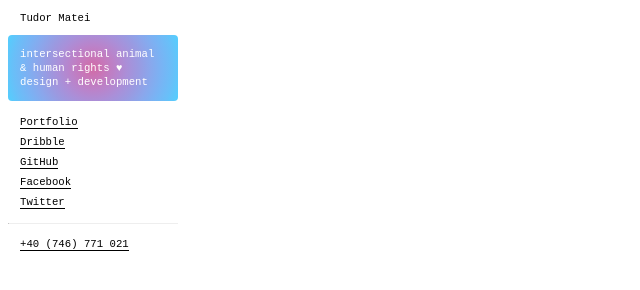
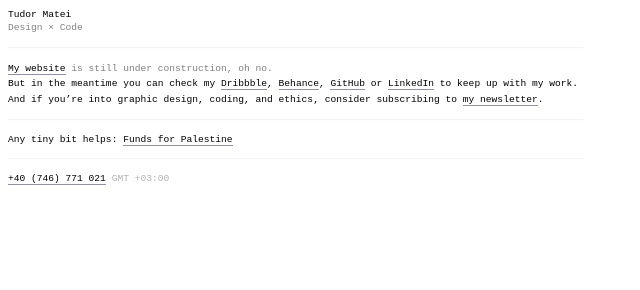
Before and after one commit to mateitudor/mt-email_signature, a plain HTML site: page index.html in a window 1280 px wide. Shown: the whole page, without its empty margins (0-640 px from the left). Drawn offline with Linux system fonts and the light colour scheme.

Commit message:
Complete redesign

```diff
--- a/index.html
+++ b/index.html
@@ -1,40 +1,22 @@
-<!DOCTYPE html>
-<html lang="ro" bgcolor="#ffffff" style="background-color: #ffffff;">
-  <meta http-equiv="Content-Type" content="text/html; charset=utf-8" />
-  <meta name="viewport" content="width=device-width, initial-scale=1">
-  <meta http-equiv="X-UA-Compatible" content="IE=edge" />
-
-  <body
-    style="word-wrap: break-word; -webkit-nbsp-mode: space; line-break: after-white-space; font-family: monospace; font-size: 8px; line-height: 14px; ">
-    <div bgcolor="#ffffff" style="width: 170px;">
 <!--[if (gte mso 9)|(IE)]>
 <table cellspacing="0" cellpadding="0" border="0" width="600" align="center" role="presentation"><tr><td>
 <![endif]-->
-      <div role="article" aria-label="Tudor Matei" lang="ro" style="max-width: 170px; margin: 0; font-family: monospace; font-size: 12pt; line-height: 14px;">
-        <p style="font-family: monospace; font-size: 8pt; line-height: 14px; color: #000000; padding-left: 12px;">
-          Tudor Matei
+<div role="article" aria-label="Tudor Matei" lang="ro" style="max-width: 60ch; margin: 0; font-family: monospace; font-size: 12pt; line-height: 14px;">
+  <style>
+    .linkInline:hover { border-color: currentColor !important; transition: all 0.3s ease-in-out;}
+  </style>
+  <p style="font-family: monospace; font-size: 0.6em; line-height: 1.4; color: currentColor;">
+    Tudor Matei<br/>
+    <span style="opacity: .5;">Design × Code</span>
   </p>
-        <p style="display: inline-block; margin: 0; padding: 12px; border-radius: 4px; font-family: monospace; font-size: 8pt; line-height: 14px; color: #ffffff;
-          background-image: radial-gradient(circle, #d16ba5, #c777b9, #ba83ca, #aa8fd8, #9a9ae1, #8aa7ec, #79b3f4, #69bff8, #52cffe);
-        ">
-          intersectional animal & human rights ♥<br/> design + development
-        </p>
-        <p style="font-family: monospace; font-size: 8pt; line-height: 14px; color: #000000; padding-left: 12px;">
-          <a href="https://mateitudor.com" target="_blank" style="line-height: 20px; text-decoration: none; border-bottom: 1px solid #000000; color: #000000;">Portfolio</a><br />
-          <a href="https://dribbble.com/mateitudor" target="_blank" style="line-height: 20px; text-decoration: none; border-bottom: 1px solid #000000; color: #000000;">Dribble</a><br />
-          <a href="https://github.com/mateitudor" target="_blank" style="line-height: 20px; text-decoration: none; border-bottom: 1px solid #000000; color: #000000;">GitHub</a><br />
-          <a href="https://www.facebook.com/tudorcreates" target="_blank" style="line-height: 20px; text-decoration: none; border-bottom: 1px solid #000000; color: #000000;">Facebook</a><br />
-          <a href="https://twitter.com/mt_creates" target="_blank" style="line-height: 20px; text-decoration: none; border-bottom: 1px solid #000000; color: #000000;">Twitter</a><br />
-        </p>
-        <hr style="border-top: none;">
-        <p style="font-family: monospace; font-size: 8pt; line-height: 14px; color: #000000; padding-left: 12px;">
-          <a href="https://mateitudor.com" target="_blank" style="line-height: 20px; text-decoration: none; border-bottom: 1px solid #000000; color: #000000;">+40 (746) 771 021</a>
-        </p>
+  <hr style="opacity: .1; margin-top: 12px; margin-bottom: 12px;">
+  <p style="font-family: monospace; font-size: 0.6em; line-height: 1.6; color: currentColor; text-wrap: balance;"><a class="linkInline" href="https://mateitudor.com" rel="noopener noreferrer" aria-label="Matei Tudor's website" style="text-decoration: none; border-bottom: 1.5px solid #9292a3; color: currentColor;">My website</a> <span style="opacity: .5;">is still under construction, oh no.</span><br/>
+    But in the meantime you can check my <a class="linkInline" href="https://dribbble.com/mateitudor" rel="noopener noreferrer" aria-label="Matei Tudor's Dribbble profile" style="text-decoration: none; border-bottom: 1.5px solid #9292a3; color: currentColor;">Dribbble</a>, <a class="linkInline" href="https://www.behance.net/mateitudor" rel="noopener noreferrer" aria-label="Matei Tudor's Behance profile" style="text-decoration: none; border-bottom: 1.5px solid #9292a3; color: currentColor;">Behance</a>, <a class="linkInline" href="https://github.com/mateitudor" rel="noopener noreferrer" aria-label="Matei Tudor's GitHub profile" style="text-decoration: none; border-bottom: 1.5px solid #9292a3; color: currentColor;">GitHub</a> or <a class="linkInline" href="https://www.linkedin.com/in/mateitudor/" rel="noopener noreferrer" aria-label="Matei Tudor's LinkedIn profile" style="text-decoration: none; border-bottom: 1.5px solid #9292a3; color: currentColor;">LinkedIn</a> to keep up with my work. And if you’re into graphic design, coding, and ethics, consider subscribing to <a class="linkInline" href="http://eepurl.com/nW6Tn" aria-label="Join my newsletter" style="text-decoration: none; border-bottom: 1.5px solid #9292a3; color: currentColor;">my newsletter</a>.</p>
+  <hr style="opacity: .1; margin-top: 12px; margin-bottom: 12px;">
+  <p style="font-family: monospace; font-size: 0.6em; line-height: 1.4; color: currentColor;">Any tiny bit helps: <a class="linkInline" href="https://linktr.ee/fundsforgaza" style="text-decoration: none; border-bottom: 1.5px solid #9292a3; color: currentColor;">Funds for Palestine</a> </p>
+  <hr style="opacity: .1; margin-top: 12px; margin-bottom: 12px;">
+  <p style="font-family: monospace; font-size: 0.6em; line-height: 1.4; color: currentColor;"><a class="linkInline" href="tel:+40746771021" style="text-decoration: none; border-bottom: 1.5px solid #9292a3; color: currentColor;">+40 (746) 771 021</a> <span style="opacity: .3;">GMT +03:00</span></p>
 </div>
 <!--[if (gte mso 9)|(IE)]>
 </td></tr></table>
 <![endif]-->
-    </div>
-  </body>
-
-</html>
```
Lines whose indentation alone changed are shown as unchanged.
